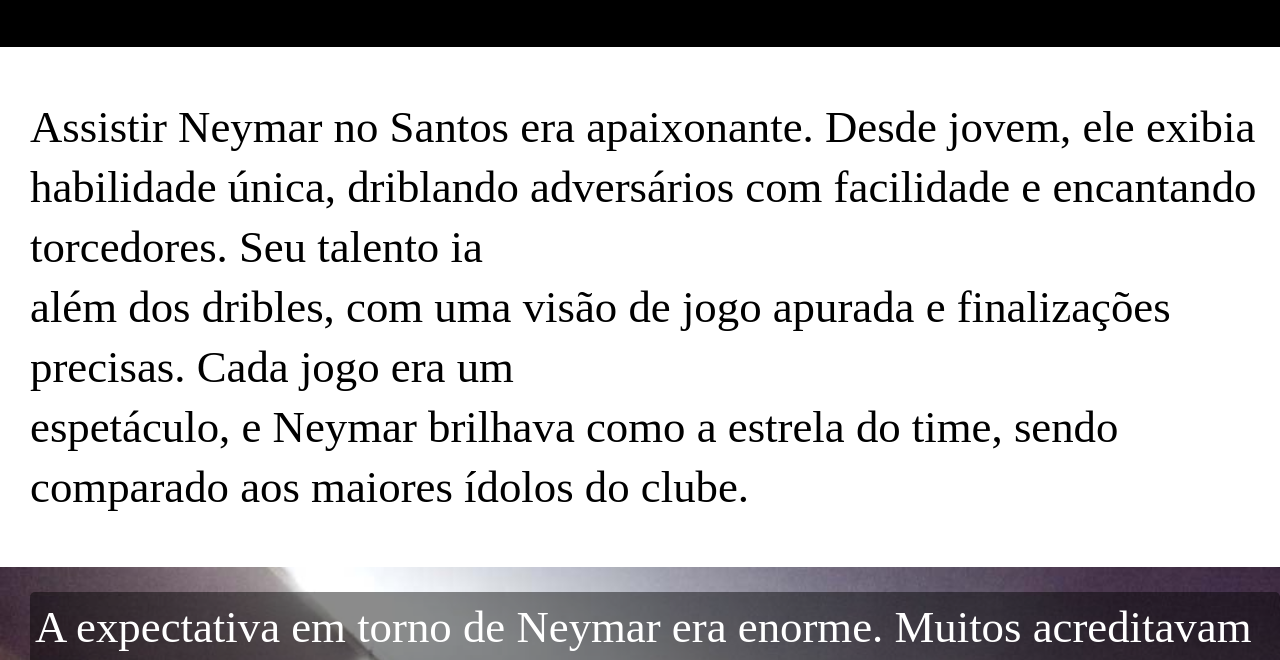
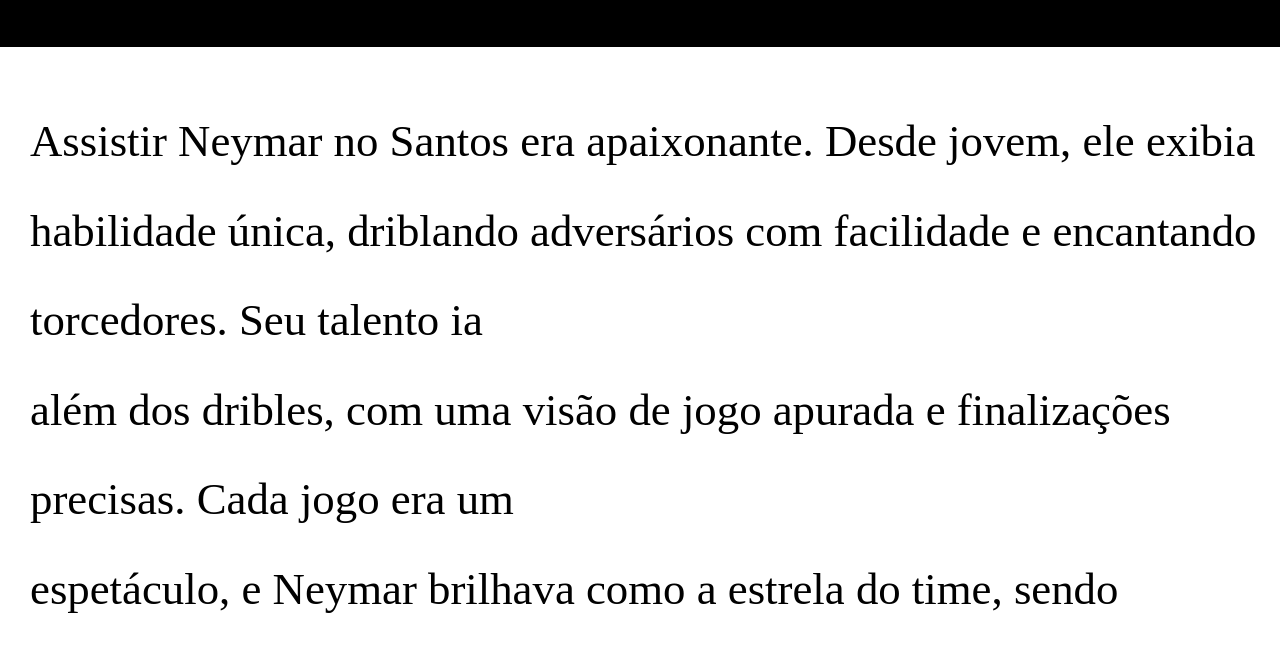
Before and after one commit to Joaosilvab/Ney-principe, a plain HTML site: page index.html in a window 1280 px wide. Shown: the part 90-750 px from the top of the page. Drawn offline with Linux system fonts and the light colour scheme.

Commit message:
mudei o espaços das letras

```diff
--- a/style.css
+++ b/style.css
@@ -21,8 +21,7 @@ section {
     padding-top: 25px;
     padding-bottom: 25px;
     padding-left: 30px;
-    line-height: 60px;
-    font-size: 25px;
+    line-height: 2em;
     font-size: 3.5vw;
 }
 
```
